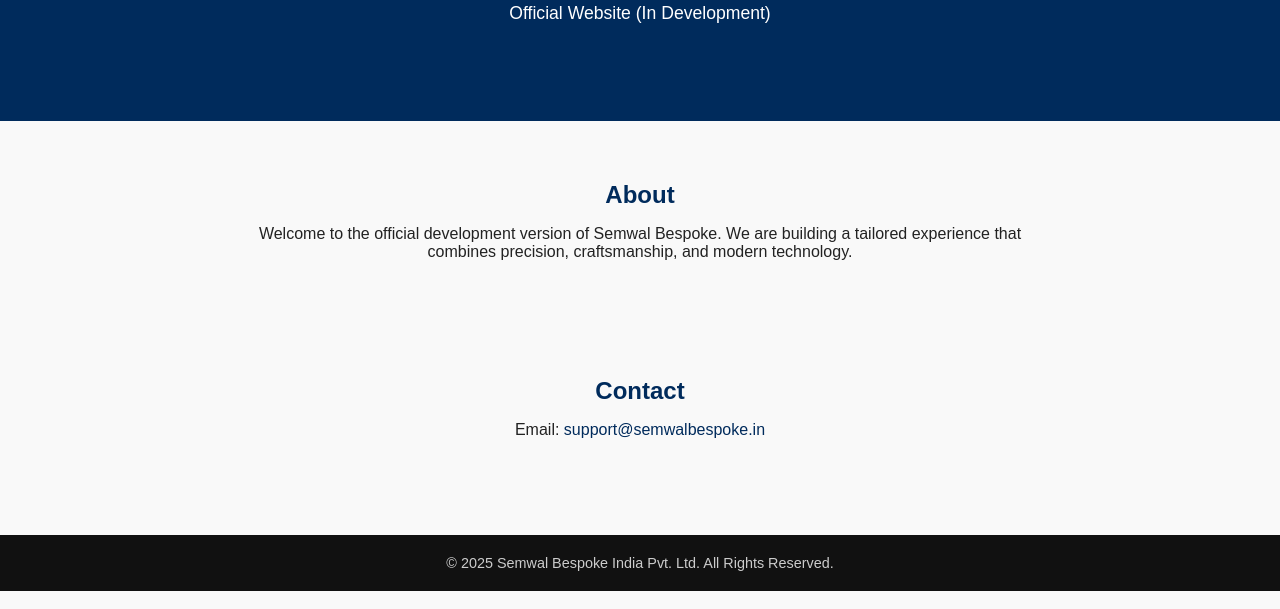
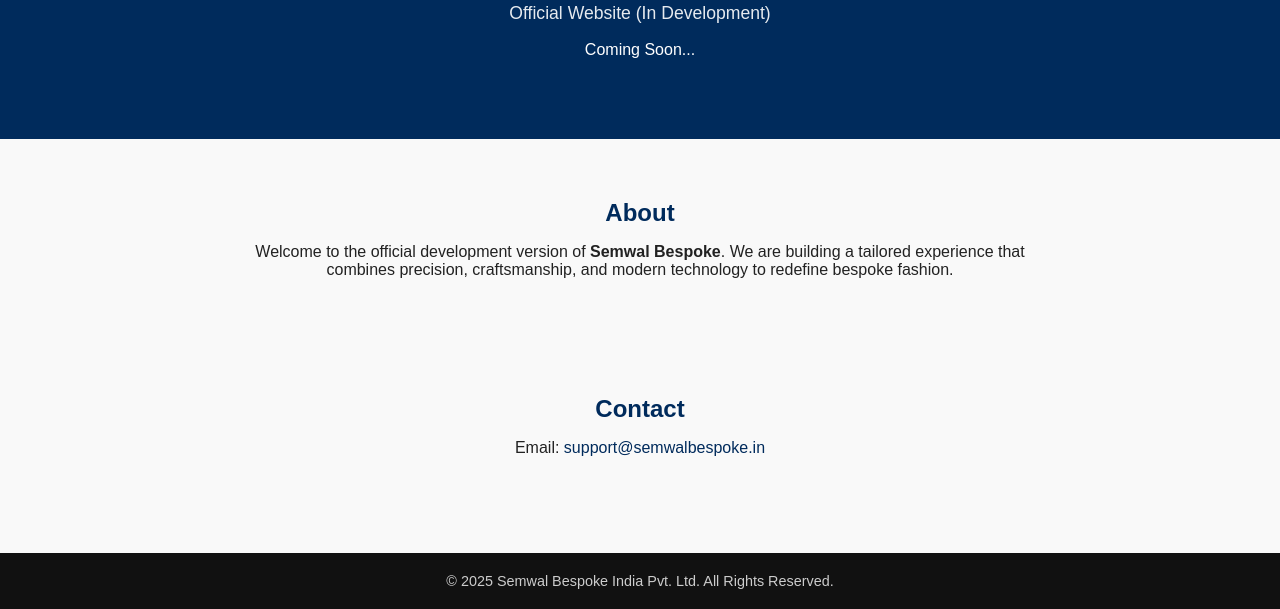
Before and after one commit to jsonyung/semwalbespoke.github.io, a plain HTML site: page index.html in a window 1280 px wide. Shown: the part 272-881 px from the top of the page. Drawn offline with Linux system fonts and the light colour scheme.

Commit message:
Update index.html

```diff
--- a/index.html
+++ b/index.html
@@ -7,25 +7,31 @@
   <link rel="stylesheet" href="style.css" />
 </head>
 <body>
-  <header class="hero">
-    <img src="assets/logo.png" alt="Semwal Bespoke Logo" class="logo" />
-    <h1 class="fade-in">Semwal Bespoke India Pvt. Ltd.</h1>
-    <p class="subtitle fade-in-delay">Official Website (In Development)</p>
+  <!-- Hero Section -->
+  <header class="hero fade-in">
+    <img src="assets/logo.png" alt="Semwal Bespoke Logo" class="logo pulse" />
+    <h1>Semwal Bespoke India Pvt. Ltd.</h1>
+    <p class="subtitle">Official Website (In Development)</p>
+    <div class="coming-soon fade-up">Coming Soon...</div>
   </header>
 
+  <!-- About Section -->
   <section class="content fade-up">
     <h2>About</h2>
     <p>
-      Welcome to the official development version of Semwal Bespoke.
-      We are building a tailored experience that combines precision, craftsmanship, and modern technology.
+      Welcome to the official development version of <strong>Semwal Bespoke</strong>.
+      We are building a tailored experience that combines precision, craftsmanship,
+      and modern technology to redefine bespoke fashion.
     </p>
   </section>
 
+  <!-- Contact Section -->
   <section class="contact fade-up">
     <h2>Contact</h2>
     <p>Email: <a href="mailto:support@semwalbespoke.in">support@semwalbespoke.in</a></p>
   </section>
 
+  <!-- Footer -->
   <footer>
     © 2025 Semwal Bespoke India Pvt. Ltd. All Rights Reserved.
   </footer>
```
